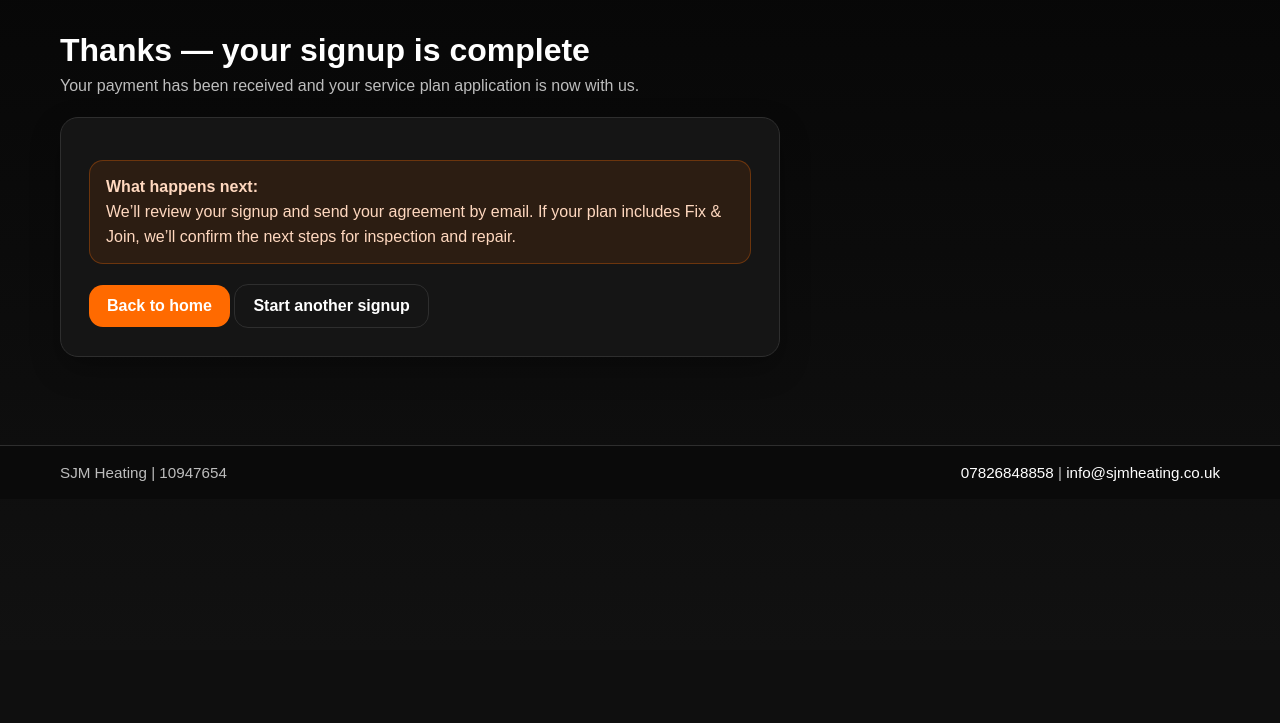
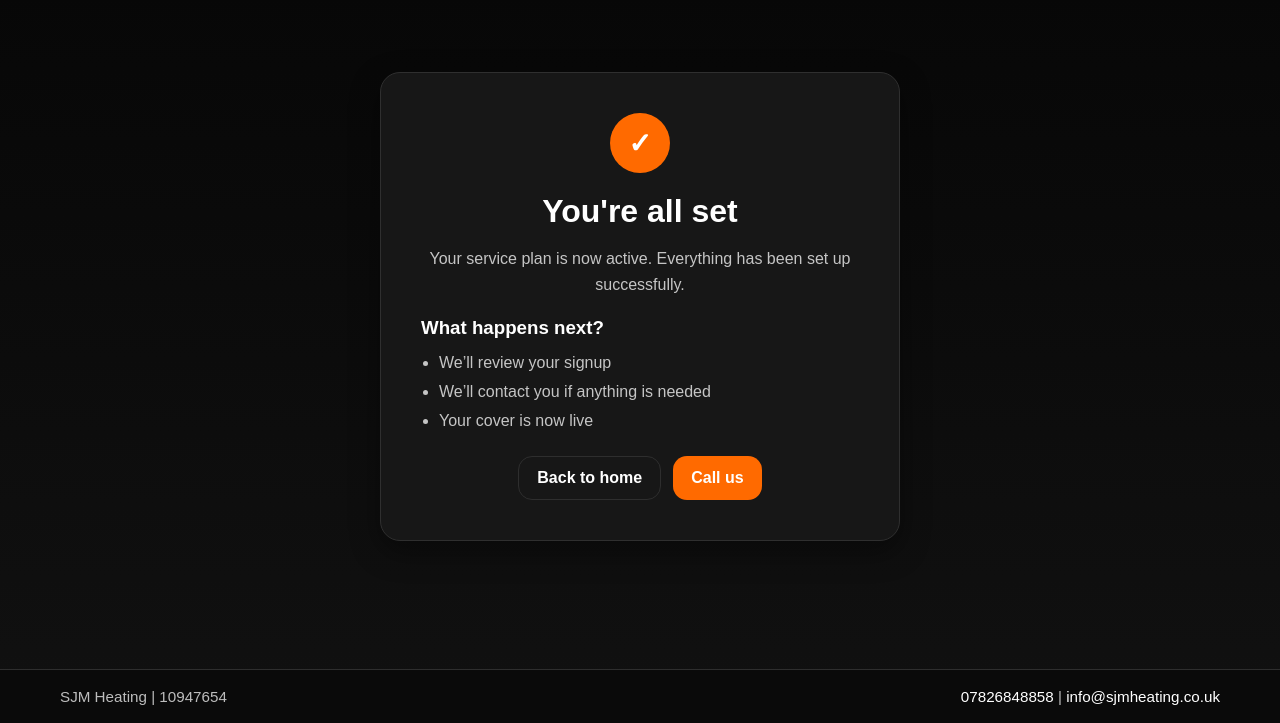
Before and after one commit to simackridge/sjm_app, a Flask app: page /success in a window 1280 px wide. Shown: the part 150-873 px from the top of the page. Before the commit the page ends 631 px from the top, so only its background shows below. Run offline with Flask 3, Linux system fonts and the light colour scheme; some libraries are stand-ins or nearby versions.

Commit message:
test section

```diff
--- a/app.py
+++ b/app.py
@@ -733,35 +733,48 @@ def send_customer_confirmation_email(signup, pdf_bytes):
     fix_join_html = ""
     if signup.get("fix_and_join") == "Yes":
         fix_join_html = f"""
-        <p><strong>Fix &amp; Join applies:</strong> A one-off fee of £{signup.get('fix_and_join_fee') or FIX_AND_JOIN_FEE}
+        <p style="margin:0 0 10px;"><strong>Fix &amp; Join applies:</strong> A one-off fee of £{signup.get('fix_and_join_fee') or FIX_AND_JOIN_FEE}
         applies and work remains subject to inspection and suitability.</p>
         """
 
     html = f"""
-    <div style="font-family:Arial,sans-serif;line-height:1.6;color:#222;">
-      <h2 style="color:#ff6a00;">SJM Heating Service Plan Confirmed</h2>
-      <p>Your service plan signup and payment have been received.</p>
-
-      <p><strong>Customer:</strong> {signup.get('full_name') or '-'}</p>
-      <p><strong>Plan:</strong> {signup.get('selected_plan') or '-'} - £{signup.get('monthly_price') or '-'} / month</p>
-      {fix_join_html}
-
-      <p>Attached to this email you will find:</p>
-      <ul>
-        <li>Your signed service plan agreement</li>
-        <li>Our Terms and Conditions PDF</li>
-        <li>Our Privacy Policy PDF</li>
-        <li>Our Fair Usage Policy PDF</li>
-      </ul>
-
-      <p><strong>What happens next:</strong></p>
-      <ul>
-        <li>We review your application</li>
-        <li>We contact you if anything else is needed</li>
-        <li>Your cover proceeds in line with the agreed terms</li>
-      </ul>
-
-      <p>If you need anything, reply to this email or call {COMPANY_PHONE}.</p>
+    <div style="font-family:Arial,sans-serif;background:#0b0b0b;padding:30px;">
+      <div style="max-width:560px;margin:auto;background:#171717;border-radius:16px;padding:30px;color:#ffffff;border:1px solid #2a2a2a;">
+
+        <h2 style="color:#ff6a00;margin:0 0 12px;">You're covered</h2>
+
+        <p style="color:#c5c5c5;line-height:1.6;margin:0 0 20px;">
+          Thanks for choosing {COMPANY_NAME}. Your service plan is now live.
+        </p>
+
+        <div style="background:#202020;padding:16px;border-radius:12px;margin:20px 0;line-height:1.8;">
+          <p style="margin:0 0 8px;"><strong>Name:</strong> {signup.get('full_name') or '-'}</p>
+          <p style="margin:0 0 8px;"><strong>Plan:</strong> {signup.get('selected_plan') or '-'}</p>
+          <p style="margin:0;"><strong>Monthly:</strong> £{signup.get('monthly_price') or '-'}</p>
+        </div>
+
+        {fix_join_html}
+
+        <p style="margin:20px 0 10px;"><strong>What happens next:</strong></p>
+        <ul style="margin:0 0 20px 18px;line-height:1.8;color:#c5c5c5;">
+          <li>We review your signup</li>
+          <li>We’ll contact you if anything is needed</li>
+          <li>Your cover is now active</li>
+        </ul>
+
+        <p style="margin:20px 0 10px;"><strong>Attached to this email:</strong></p>
+        <ul style="margin:0 0 20px 18px;line-height:1.8;color:#c5c5c5;">
+          <li>Your signed service plan agreement</li>
+          <li>Our Terms and Conditions PDF</li>
+          <li>Our Privacy Policy PDF</li>
+          <li>Our Fair Usage Policy PDF</li>
+        </ul>
+
+        <p style="margin:20px 0 0;color:#c5c5c5;">
+          Need anything? Call us on <strong style="color:#ffffff;">{COMPANY_PHONE}</strong>
+        </p>
+
+      </div>
     </div>
     """
 
@@ -965,6 +978,16 @@ def index():
 def signup():
     return render_template("signup.html", plan_prices=PLAN_PRICES)
 
+@app.route("/admin/regenerate-pdfs", methods=["POST"])
+@login_required
+def regenerate_pdfs():
+    try:
+        regenerate_all_contract_pdfs()
+        flash("All contract PDFs regenerated successfully.", "success")
+    except Exception:
+        logger.exception("Failed regenerating PDFs.")
+        flash("Could not regenerate all PDFs.", "error")
+    return redirect(url_for("admin"))
 
 @app.route("/success")
 def success():
@@ -1430,6 +1453,13 @@ def regenerate_pdfs():
         flash("Could not regenerate all PDFs.", "error")
     return redirect(url_for("admin"))
 
+def regenerate_all_contract_pdfs():
+    rows = db_execute("SELECT id FROM signups ORDER BY id ASC", fetchall=True) or []
+    for row in rows:
+        signup = fetch_signup(row["id"])
+        if signup:
+            pdf_bytes = build_contract_pdf_bytes(signup)
+            save_contract_pdf_to_db(row["id"], pdf_bytes)
 
 @app.route("/admin/export.csv")
 @login_required
--- a/static/style.css
+++ b/static/style.css
@@ -843,3 +843,93 @@ textarea:focus{
     flex-direction:column;
   }
 }
+/* ---------------------------------
+   SUCCESS PAGE POLISH
+--------------------------------- */
+
+.success-wrap{
+  display:flex;
+  justify-content:center;
+  padding:40px 0;
+}
+
+.success-card{
+  background:#171717;
+  border:1px solid #2f2f2f;
+  border-radius:20px;
+  padding:40px;
+  max-width:520px;
+  width:100%;
+  text-align:center;
+  box-shadow:0 10px 30px rgba(0,0,0,0.4);
+}
+
+.success-icon{
+  width:60px;
+  height:60px;
+  background:#ff6a00;
+  color:#fff;
+  border-radius:50%;
+  display:flex;
+  align-items:center;
+  justify-content:center;
+  font-size:28px;
+  font-weight:bold;
+  margin:0 auto 20px;
+}
+
+.success-card h1{
+  margin:0 0 12px;
+}
+
+.success-sub{
+  color:#c5c5c5;
+  margin-bottom:20px;
+  line-height:1.6;
+}
+
+.success-summary{
+  background:#202020;
+  padding:16px;
+  border-radius:12px;
+  margin-bottom:20px;
+  text-align:left;
+  line-height:1.7;
+}
+
+.success-next{
+  text-align:left;
+  margin-bottom:20px;
+}
+
+.success-next h3{
+  margin:0 0 10px;
+}
+
+.success-next ul{
+  padding-left:18px;
+  margin:0;
+  line-height:1.8;
+  color:#c5c5c5;
+}
+
+.success-actions{
+  display:flex;
+  gap:12px;
+  justify-content:center;
+  flex-wrap:wrap;
+}
+
+@media (max-width: 760px){
+  .success-card{
+    padding:28px 22px;
+  }
+
+  .success-actions{
+    flex-direction:column;
+  }
+
+  .success-actions .btn{
+    width:100%;
+  }
+}
--- a/templates/success.html
+++ b/templates/success.html
@@ -1,56 +1,38 @@
 {% extends "base.html" %}
 
-{% block title %}{{ company_name }} | Success{% endblock %}
+{% block title %}Success | {{ company_name }}{% endblock %}
 
 {% block content %}
-<section class="page-header">
-  <h1>Thanks — your signup is complete</h1>
-  <p>Your payment has been received and your service plan application is now with us.</p>
-</section>
+<div class="success-wrap">
+  <div class="success-card">
+    <div class="success-icon">✓</div>
 
-<div class="card success-card">
-  {% if signup %}
-    <div class="summary-card">
-      <h2>Your details</h2>
+    <h1>You're all set</h1>
+    <p class="success-sub">
+      Your service plan is now active. Everything has been set up successfully.
+    </p>
 
-      <div class="summary-grid">
-        <div><strong>Name:</strong> {{ signup.full_name or "-" }}</div>
-        <div><strong>Email:</strong> {{ signup.email or "-" }}</div>
-        <div><strong>Phone:</strong> {{ signup.phone or "-" }}</div>
-        <div><strong>Plan:</strong> {{ signup.selected_plan or "-" }}</div>
+    {% if signup %}
+    <div class="success-summary">
+      <div><strong>Name:</strong> {{ signup.full_name }}</div>
+      <div><strong>Plan:</strong> {{ signup.selected_plan }}</div>
+      <div><strong>Monthly:</strong> £{{ signup.monthly_price }}</div>
+    </div>
+    {% endif %}
 
-        <div><strong>Monthly price:</strong> £{{ signup.monthly_price or "-" }}</div>
-        <div><strong>Payment status:</strong> {{ signup.payment_status or "-" }}</div>
+    <div class="success-next">
+      <h3>What happens next?</h3>
+      <ul>
+        <li>We’ll review your signup</li>
+        <li>We’ll contact you if anything is needed</li>
+        <li>Your cover is now live</li>
+      </ul>
+    </div>
 
-        <div><strong>Address:</strong> {{ signup.address_line_1 or "-" }}</div>
-        <div><strong>Town / City:</strong> {{ signup.city or "-" }}</div>
-
-        {% if signup.address_line_2 %}
-          <div><strong>Address line 2:</strong> {{ signup.address_line_2 }}</div>
-        {% endif %}
-
-        <div><strong>Postcode:</strong> {{ signup.postcode or "-" }}</div>
-
-        <div><strong>Boiler broken:</strong> {{ signup.boiler_broken or "-" }}</div>
-        <div><strong>Fix &amp; Join:</strong> {{ signup.fix_and_join or "No" }}</div>
-
-        {% if signup.fix_and_join == "Yes" %}
-          <div><strong>Fix &amp; Join fee:</strong> £{{ signup.fix_and_join_fee or fix_and_join_fee }}</div>
-          <div><strong>Important:</strong> Subject to inspection and suitability</div>
-        {% endif %}
-      </div>
+    <div class="success-actions">
+      <a href="{{ url_for('index') }}" class="btn btn-secondary">Back to home</a>
+      <a href="tel:{{ company_phone }}" class="btn btn-primary">Call us</a>
     </div>
-  {% endif %}
-
-  <div class="note-box">
-    <strong>What happens next:</strong><br>
-    We’ll review your signup and send your agreement by email. If your plan includes Fix &amp; Join,
-    we’ll confirm the next steps for inspection and repair.
-  </div>
-
-  <div class="hero-actions" style="margin-top: 20px;">
-    <a href="{{ url_for('index') }}" class="btn btn-primary">Back to home</a>
-    <a href="{{ url_for('signup') }}" class="btn btn-secondary">Start another signup</a>
   </div>
 </div>
 {% endblock %}
```
Also changed, not shown: templates/admin.html (+5 -5 lines), 1 other file.
